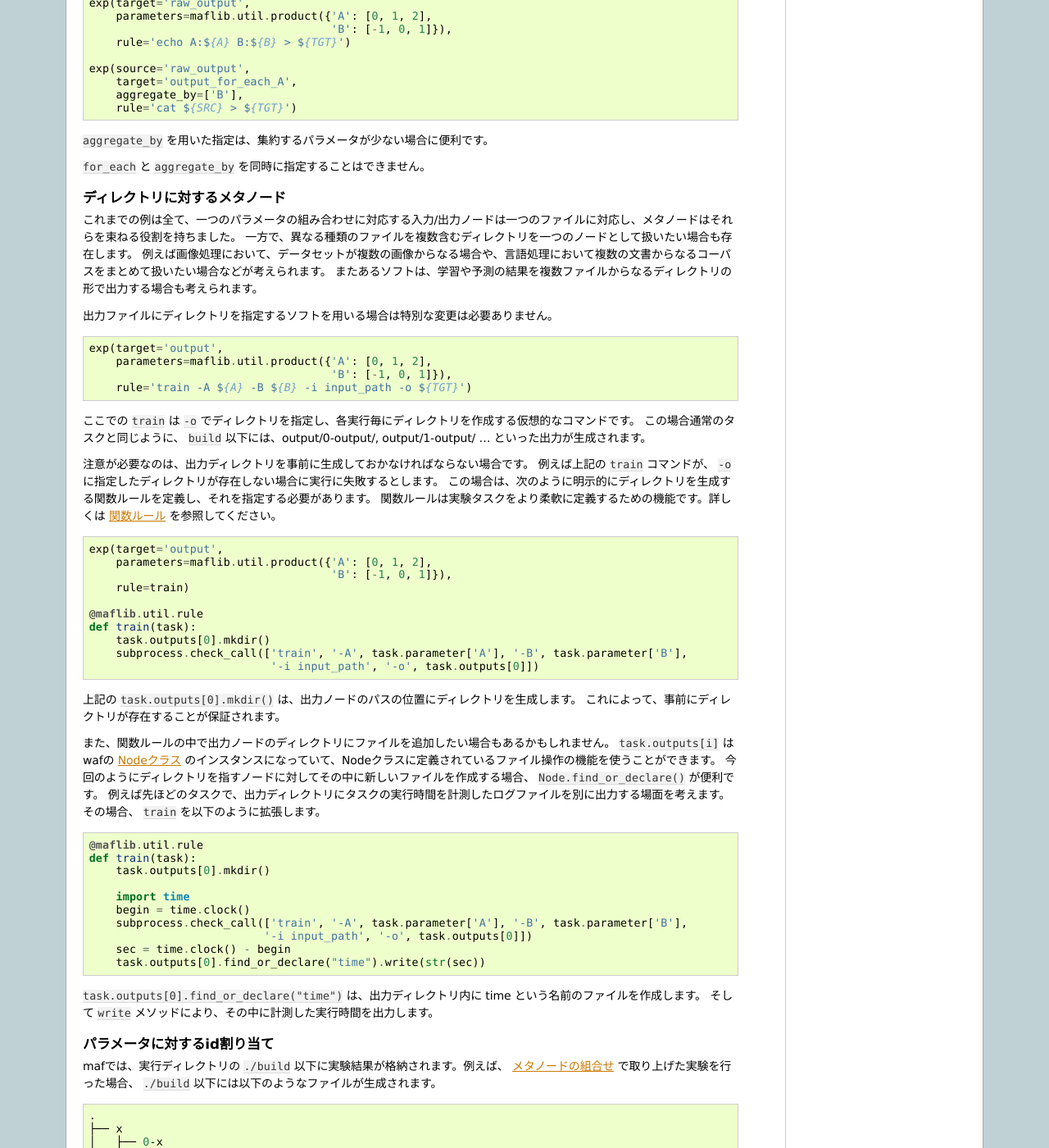
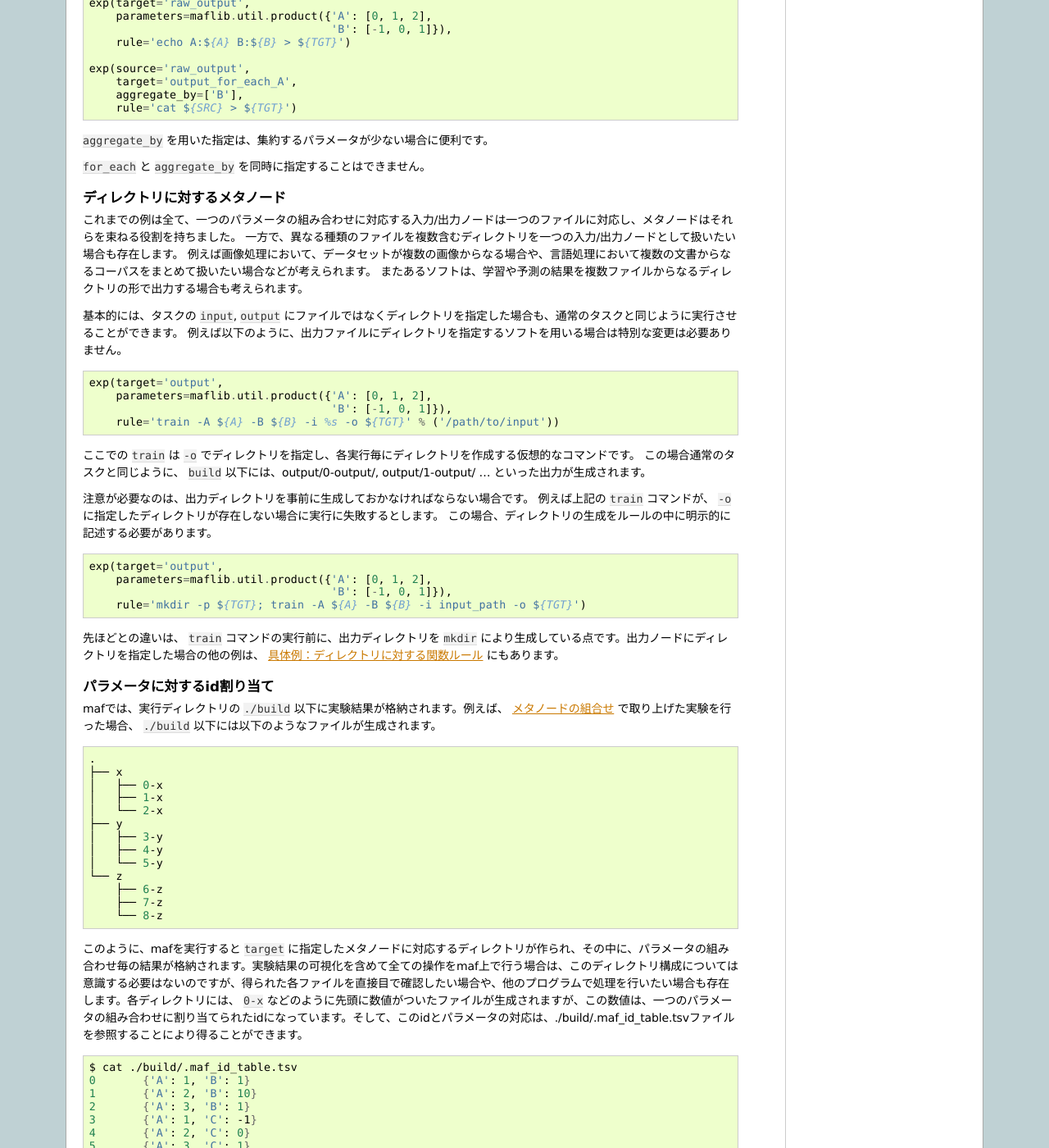
Before and after one commit to pfi/maf, a Sphinx documentation site: the page built from document/source/usage.rst, in a window 1280 px wide and 1400 px high, scrolled down 6368 px. Shown: the whole window at 82% size. Built offline with Sphinx 7.4.7, drawn with Linux system fonts in a browser that asks for light colours; formulas are drawn with MathJax 3; some of the changed text lies outside the part shown.

Commit message:
Revise document around directory rules

```diff
--- a/document/source/usage.rst
+++ b/document/source/usage.rst
@@ -306,68 +306,41 @@ mafでは、メタノードが持つ複数のパラメータに対するノー
 
 ``for_each`` と ``aggregate_by`` を同時に指定することはできません。
 
+.. _dir_metanode:
+
 ディレクトリに対するメタノード
 ~~~~~~~~~~~~~~~~~~~~~~~~~~~~~~
 
 これまでの例は全て、一つのパラメータの組み合わせに対応する入力/出力ノードは一つのファイルに対応し、メタノードはそれらを束ねる役割を持ちました。
-一方で、異なる種類のファイルを複数含むディレクトリを一つのノードとして扱いたい場合も存在します。
+一方で、異なる種類のファイルを複数含むディレクトリを一つの入力/出力ノードとして扱いたい場合も存在します。
 例えば画像処理において、データセットが複数の画像からなる場合や、言語処理において複数の文書からなるコーパスをまとめて扱いたい場合などが考えられます。
 またあるソフトは、学習や予測の結果を複数ファイルからなるディレクトリの形で出力する場合も考えられます。
 
-出力ファイルにディレクトリを指定するソフトを用いる場合は特別な変更は必要ありません。
+基本的には、タスクの ``input``, ``output`` にファイルではなくディレクトリを指定した場合も、通常のタスクと同じように実行させることができます。
+例えば以下のように、出力ファイルにディレクトリを指定するソフトを用いる場合は特別な変更は必要ありません。
 
 .. code-block:: python
 
    exp(target='output',
        parameters=maflib.util.product({'A': [0, 1, 2],
                                        'B': [-1, 0, 1]}),
-       rule='train -A ${A} -B ${B} -i input_path -o ${TGT}')
+       rule='train -A ${A} -B ${B} -i %s -o ${TGT}' % ('/path/to/input'))
 
 ここでの ``train`` は ``-o`` でディレクトリを指定し、各実行毎にディレクトリを作成する仮想的なコマンドです。
 この場合通常のタスクと同じように、 ``build`` 以下には、output/0-output/, output/1-output/ ... といった出力が生成されます。
 
 注意が必要なのは、出力ディレクトリを事前に生成しておかなければならない場合です。
 例えば上記の ``train`` コマンドが、 ``-o`` に指定したディレクトリが存在しない場合に実行に失敗するとします。
-この場合は、次のように明示的にディレクトリを生成する関数ルールを定義し、それを指定する必要があります。
-関数ルールは実験タスクをより柔軟に定義するための機能です。詳しくは :ref:`function_rule` を参照してください。
+この場合、ディレクトリの生成をルールの中に明示的に記述する必要があります。
 
 .. code-block:: python
 
    exp(target='output',
        parameters=maflib.util.product({'A': [0, 1, 2],
                                        'B': [-1, 0, 1]}),
-       rule=train)
+       rule='mkdir -p ${TGT}; train -A ${A} -B ${B} -i input_path -o ${TGT}')
 
-   @maflib.util.rule
-   def train(task):
-       task.outputs[0].mkdir()
-       subprocess.check_call(['train', '-A', task.parameter['A'], '-B', task.parameter['B'],
-                              '-i input_path', '-o', task.outputs[0]])
-
-上記の ``task.outputs[0].mkdir()`` は、出力ノードのパスの位置にディレクトリを生成します。
-これによって、事前にディレクトリが存在することが保証されます。
-
-また、関数ルールの中で出力ノードのディレクトリにファイルを追加したい場合もあるかもしれません。
-``task.outputs[i]`` はwafの `Nodeクラス <http://docs.waf.googlecode.com/git/apidocs_17/Node.html>`_ のインスタンスになっていて、Nodeクラスに定義されているファイル操作の機能を使うことができます。
-今回のようにディレクトリを指すノードに対してその中に新しいファイルを作成する場合、 ``Node.find_or_declare()`` が便利です。
-例えば先ほどのタスクで、出力ディレクトリにタスクの実行時間を計測したログファイルを別に出力する場面を考えます。
-その場合、 ``train`` を以下のように拡張します。
-
-.. code-block:: python
-
-    @maflib.util.rule
-    def train(task):
-        task.outputs[0].mkdir()
-
-        import time
-        begin = time.clock()
-        subprocess.check_call(['train', '-A', task.parameter['A'], '-B', task.parameter['B'],
-                              '-i input_path', '-o', task.outputs[0]])
-        sec = time.clock() - begin
-        task.outputs[0].find_or_declare("time").write(str(sec))
-
-``task.outputs[0].find_or_declare("time")`` は、出力ディレクトリ内に time という名前のファイルを作成します。
-そして ``write`` メソッドにより、その中に計測した実行時間を出力します。
+先ほどとの違いは、 ``train`` コマンドの実行前に、出力ディレクトリを ``mkdir`` により生成している点です。出力ノードにディレクトリを指定した場合の他の例は、 :ref:`dir_rule` にもあります。
 
 .. _id_table:
 
@@ -513,7 +486,7 @@ mafにおいてルールには3つの種類があります。
     タスクのパラメータ辞書
 
 ルールへのパラメータの割り当て
-~~~~~~~~~~~~~~~~~~~~~~~~~~~~~~~~
+"""""""""""""""""""""""""""""""
 
 :py:func:`maflib.util.rule` デコレータを用いることにより、ルールに紐づいたパラメータの指定方法が柔軟になります。以下にその例を示します。
 
@@ -539,6 +512,55 @@ mafにおいてルールには3つの種類があります。
 ここで、4つの実験はどれも ``my_rule`` というタスクに対し ``a=1,b=2`` という組み合わせで実行されます。 ``@maflib.util.rule`` が書かれていない場合は、最後の例のように ``rule=my_rule`` という書き方しか許されません。ルールの定義にデコレータを追加することで、 ``rule=my_rule(a=1, b=2)`` のように、そのルールで用いられるパラメータを直接指定することができます。組み合わせを考える必要のないパラメータをこのように指定することで記述を簡略化することができます。
 
 advancedな話題として、このように記述することで、全てのパラメータを ``parameters`` に指定した場合に発生する一部の問題を回避することができます。
+
+.. _dir_rule:
+
+具体例：ディレクトリに対する関数ルール
+"""""""""""""""""""""""""""""""""""""""
+
+関数ルールの具体例を一つ取り上げます。これは :ref:`dir_metanode` で説明した、出力ノードにディレクトリを指定した場合の例にもなっています。
+
+:ref:`dir_metanode` において、コマンドの実行前に ``mkdir`` によりディレクトリを生成しておかなければならないことを述べました。
+その際は、二つのコマンドを ``;`` により繋げて実行していましたが、同じことは次のように関数ルールを用いることでも記述できます。
+
+.. code-block:: python
+
+   exp(target='output',
+       parameters=maflib.util.product({'A': [0, 1, 2],
+                                       'B': [-1, 0, 1]}),
+       rule=train)
+
+       @maflib.util.rule
+       def train(task):
+           task.outputs[0].mkdir()
+           subprocess.check_call(['train', '-A', task.parameter['A'], '-B', task.parameter['B'],
+                                  '-i input_path', '-o', task.outputs[0]])
+
+上記の ``task.outputs[0].mkdir()`` は、出力ノードのパスの位置にディレクトリを生成します。
+``task.outputs[i]`` はwafの `Nodeクラス <http://docs.waf.googlecode.com/git/apidocs_17/Node.html>`_ のインスタンスになっていて、Nodeクラスに定義されているファイル操作の機能を使うことができます。
+``Node.mkdir()`` は、Nodeクラスの指すパスに新たにディレクトリを生成するメソッドです。
+
+この発展として、関数ルールの中で、出力ノードのディレクトリにファイルを追加したい場面を考えましょう。
+この場合、 ``Node`` クラスに定義された ``Node.find_or_declare()`` メソッドが便利です。
+これは、ディレクトリを指すノードに対し実行することで、指定した相対パスの位置に新たにファイルを生成します
+例えば先ほどのタスクで、出力ディレクトリにタスクの実行時間を計測したログファイルを別に出力する場面を考えます。
+その場合、 ``train`` を以下のように拡張します。
+
+.. code-block:: python
+
+    @maflib.util.rule
+    def train(task):
+        task.outputs[0].mkdir()
+
+        import time
+        begin = time.clock()
+        subprocess.check_call(['train', '-A', task.parameter['A'], '-B', task.parameter['B'],
+                                 '-i input_path', '-o', task.outputs[0]])
+        sec = time.clock() - begin
+        task.outputs[0].find_or_declare("time").write(str(sec))
+
+``task.outputs[0].find_or_declare("time")`` は、出力ディレクトリ内に time という名前のファイルを生成します。
+そして ``write`` メソッドにより、その中に計測した実行時間を出力します。
 
 ``maflib.core.Rule`` ルール
 ~~~~~~~~~~~~~~~~~~~~~~~~~~~
```
